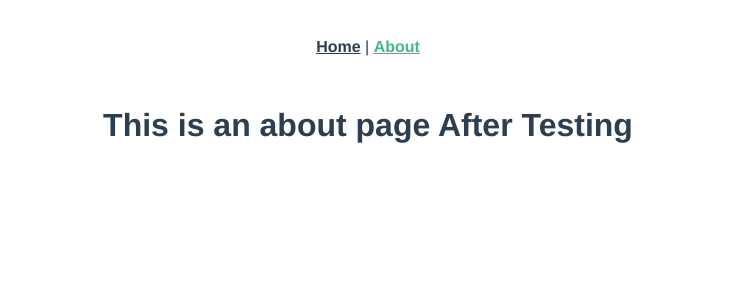
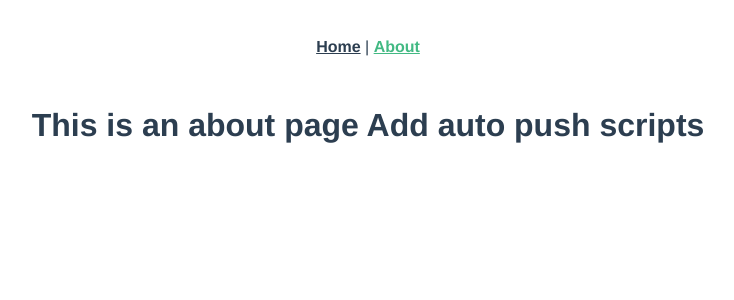
Before and after one commit to danztran/sep-test, a Vue app in the folder client/: page /about in a window 1280 px wide. Shown: the top 300 px of the page, without its empty margins (272-1006 px from the left). Built offline with nearby package versions, Linux system fonts and the light colour scheme.

Commit message:
Add postdeploy scripts.

```diff
--- a/client/src/views/About.vue
+++ b/client/src/views/About.vue
@@ -1,5 +1,5 @@
 <template>
 	<div class="about">
-		<h1>This is an about page After Testing</h1>
+		<h1>This is an about page Add auto push scripts</h1>
 	</div>
 </template>
--- a/package.json
+++ b/package.json
@@ -22,7 +22,9 @@
 		"lint:client": "cd client && npm run lint",
 		"git:add": "git add .",
 		"deploy": "git checkout deploy && git merge master",
-		"deploy:at": "git checkout deploy && git cherry-pick"
+		"postdeploy": "git push && git checkout master",
+		"deploy:at": "git checkout deploy && git cherry-pick",
+		"postdeploy:at": "git push && git checkout master"
 	},
 	"pre-commit": [
 		"lint",
```
